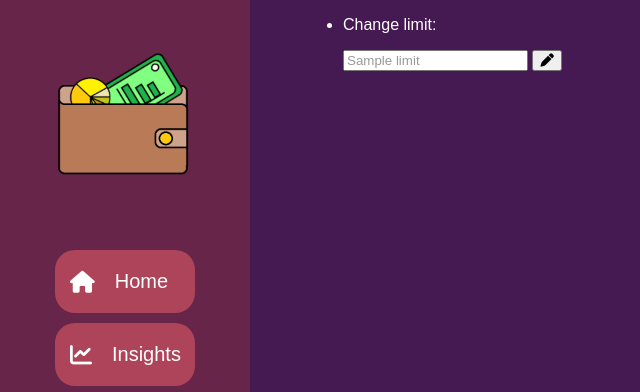
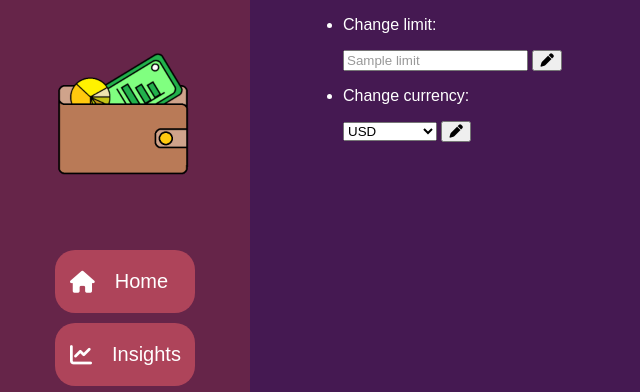
Before and after one commit to Arwers/finance-tracker, a Flask app: template flaskr/settings/templates/settings.html in a window 1280 px wide. Shown: the top 392 px of the page, without its empty margins (0-640 px from the left). Run offline with Flask 3, Linux system fonts and the light colour scheme; the template is opened without the code that fills it: most values are stand-ins (such as "Sample title", 1, 10 or a date in 2020); parts of the project's set-up code (start-up, migrations or seed data) failed here and were passed over; some libraries are stand-ins or nearby versions.

Commit message:
feat: add currency selector

```diff
--- a/flaskr/settings/templates/settings.html
+++ b/flaskr/settings/templates/settings.html
@@ -74,5 +74,23 @@
             </button>
           </form>
         </li>
+
+        <li>
+          <p>
+            Change currency:
+          </p>
+          <form action="{{ url_for('settings.add_currency') }}" method="post" class="option-list-forms">
+            <select required name="currency_option">
+              <option value="{{ currency }}" selected disabled>{{ currency }}</option>
+              {% for curr in currencies %}
+                <option value="{{ curr }}">{{ curr }}</option>
+              {% endfor %}
+            </select>
+
+            <button type="submit">
+              <i class="fa-solid fa-pen"></i>
+            </button>
+          </form>
+        </li>
       </ul>
     </main>
```
